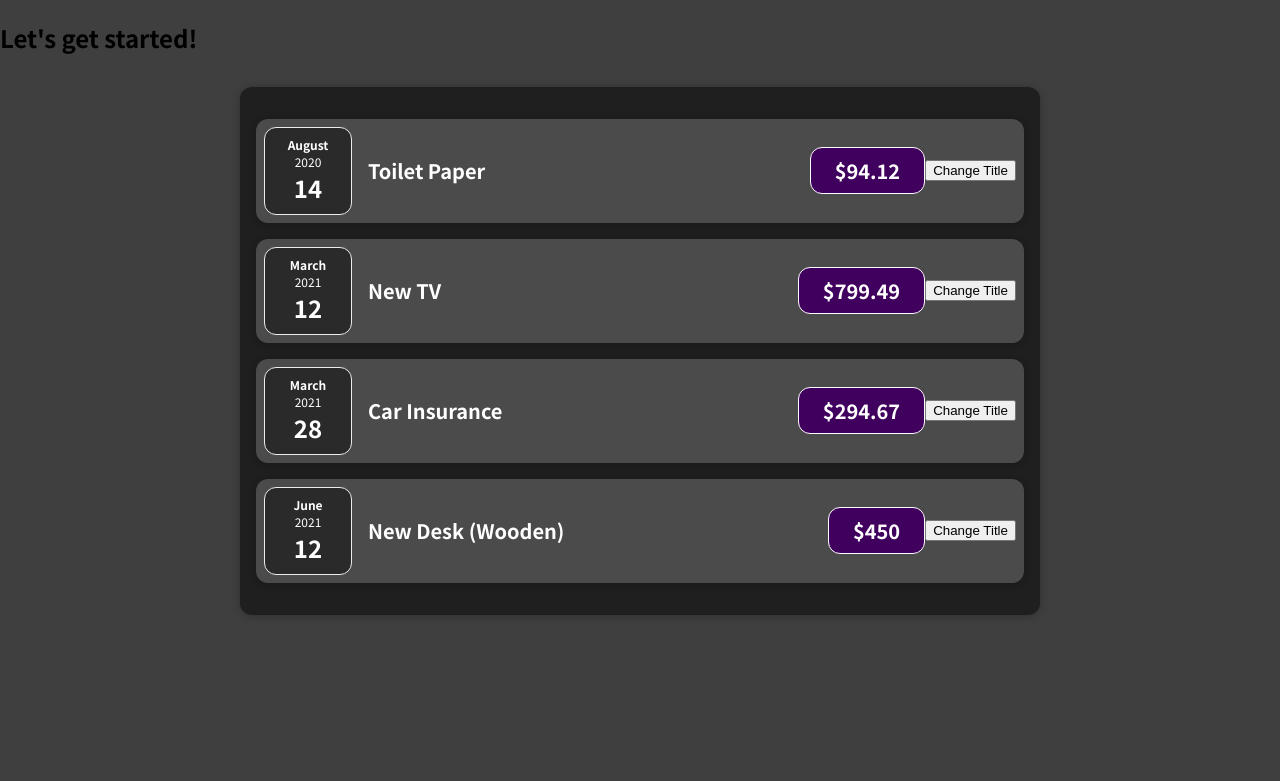
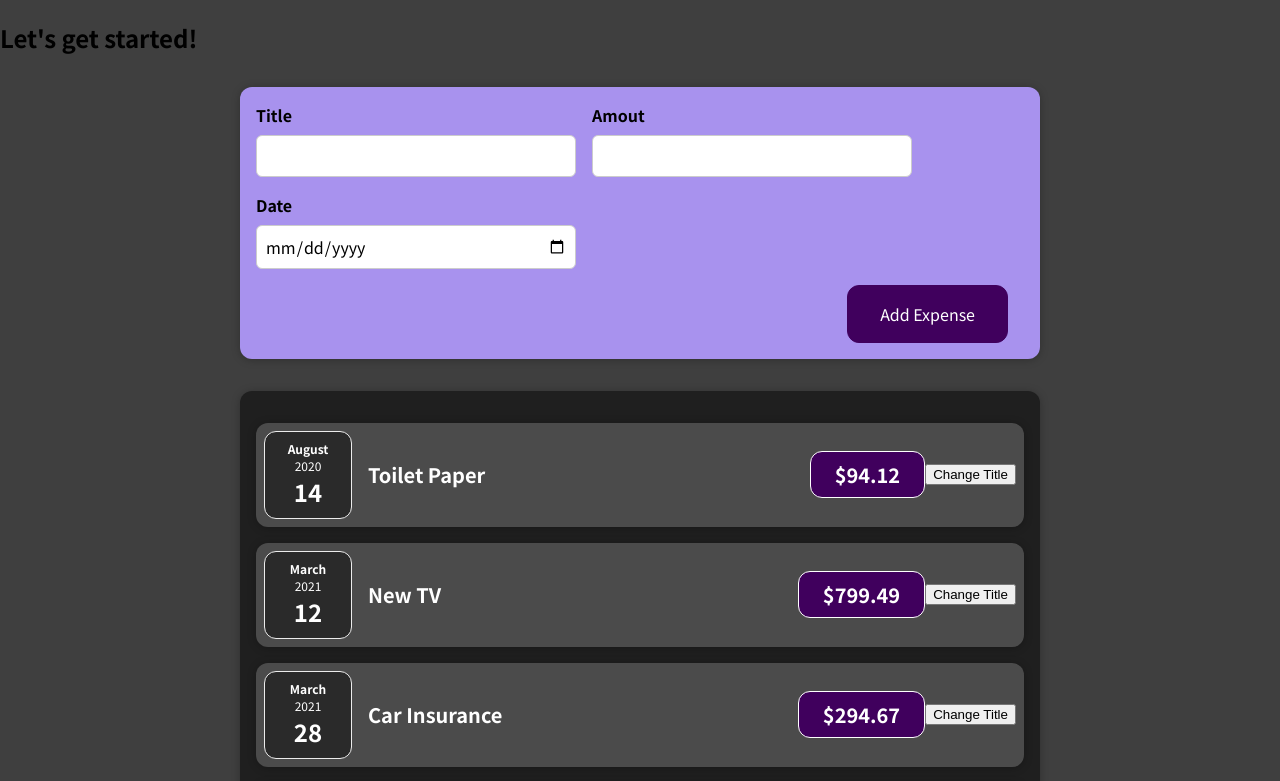
Before and after one commit to andrecamposmatias/react-complete-guide, a React (Create React App) app: page / in a window 1280 px wide. Shown: the top 781 px of the page. Built offline with nearby package versions, Linux system fonts and the light colour scheme.

Commit message:
Child-to-Parent Component Communication

```diff
--- a/src/App.js
+++ b/src/App.js
@@ -1,5 +1,6 @@
 import React from 'react';
 
+import NewExpense from './components/NewExpense/NewExpense'
 import Expenses from './components/Expenses/Expenses';
 
 const App = () => {
@@ -25,6 +26,11 @@
     },
   ];
 
+  const addExpenseHandler = expense => {
+    console.log('In App.js');
+    console.log(expense);
+  }
+
   // return React.createElement(
   //   'div',
   //   {},
@@ -35,6 +41,7 @@
   return (
     <div>
       <h2>Let's get started!</h2>
+      <NewExpense onAddExpense={addExpenseHandler} />
       <Expenses items={expenses} />
     </div>
   );
--- a/src/components/NewExpense/ExpenseForm.js
+++ b/src/components/NewExpense/ExpenseForm.js
@@ -2,7 +2,7 @@
 
 import './ExpenseForm.css';
 
-const ExpenseForm = () => {
+const ExpenseForm = (props) => {
   const [enteredTitle, setEnteredTitle] = useState('');
   const [enteredAmount, setEnteredAmount] = useState('');
   const [enteredDate, setEnteredDate] = useState('');
@@ -42,7 +42,8 @@
       date: new Date(enteredDate)
     }
 
-    console.log(expenseData);
+    //console.log(expenseData);
+    props.onSaveExpenseDate(expenseData);
     setEnteredTitle('');
     setEnteredAmount('');
     setEnteredDate('');
--- a/src/components/NewExpense/NewExpense.js
+++ b/src/components/NewExpense/NewExpense.js
@@ -3,11 +3,15 @@
 import ExpenseForm from './ExpenseForm';
 import './NewExpense.css';
 
-const NewExpense = () => {
-
+const NewExpense = (props) => {
   const saveExpenseDateHandler = (enteredExpenseData) => {
-
-  }
+    const expenseData = {
+      ...enteredExpenseData,
+      id: Math.random().toString()
+    };
+    //console.log(expenseData);
+    props.onAddExpense(expenseData);
+  };
 
   return (
     <div className='new-expense'>
```
